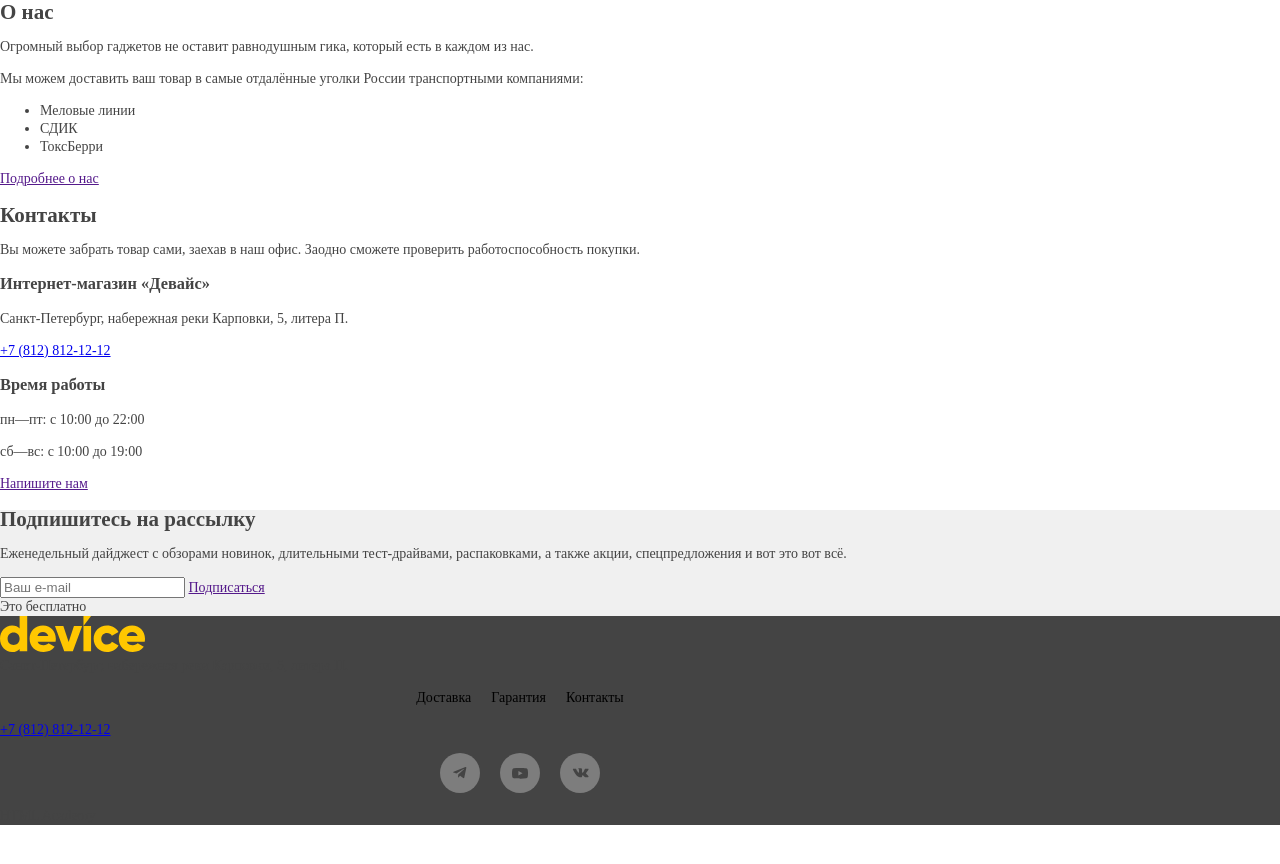
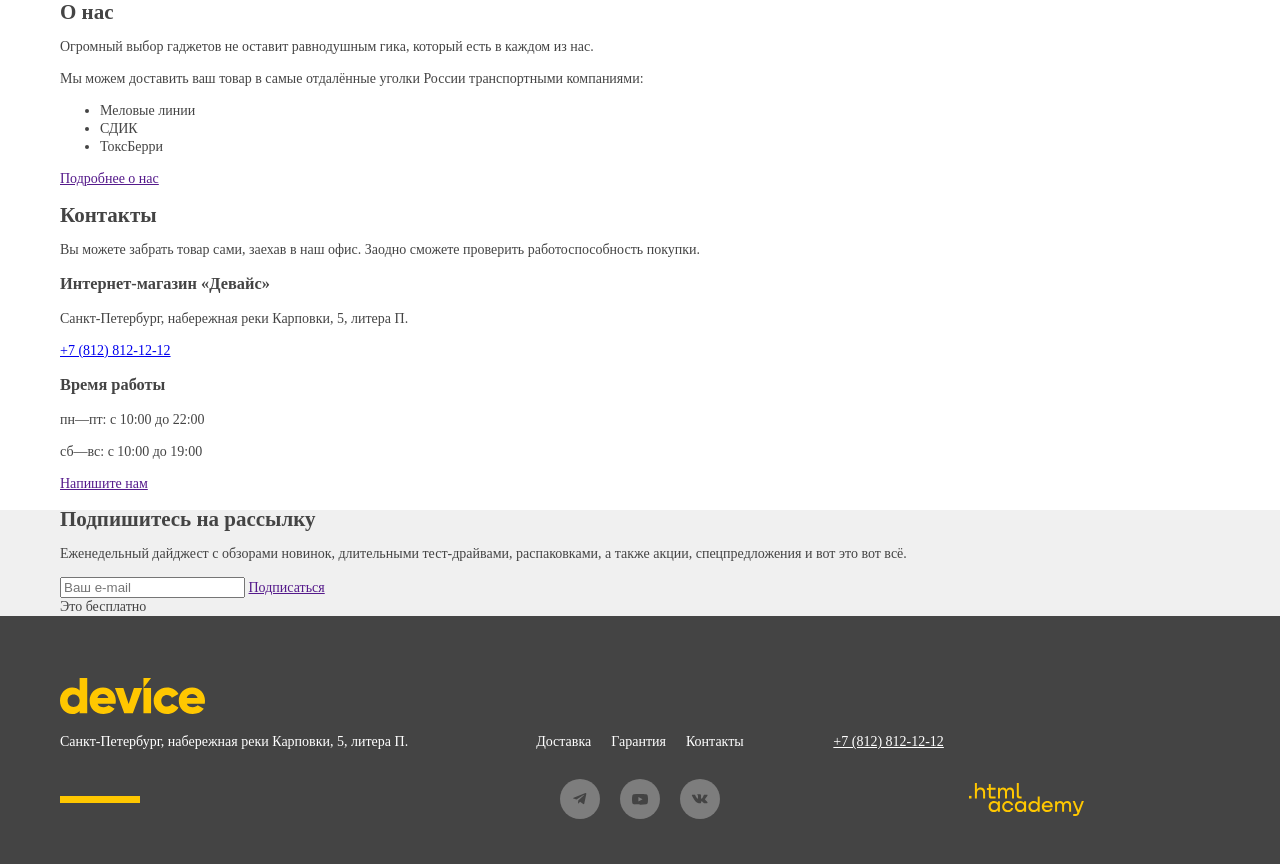
Before and after one commit to mutecross/device, a plain HTML site: page index.html in a window 1280 px wide. Shown: the part 790-1654 px from the top of the page. Before the commit the page ends 1615 px from the top, so only its background shows below. Drawn offline with Linux system fonts and the light colour scheme.

Commit message:
работа над футером

```diff
--- a/css/style.css
+++ b/css/style.css
@@ -29,6 +29,7 @@
   overflow: hidden;
 }
 
+/*--------------------------------------------------------*/
 .page {
   height: 100%;
 }
@@ -46,10 +47,13 @@
   background: var(--primary-bg-color);
 }
 
+/*--------------------------------------------------------*/
 .container {
-  width: 1000px;
+  width: 1160px;
+  margin: 0 auto;
 }
 
+/*--------------------------------------------------------*/
 .logo__link:hover {
   opacity: 0.6;
 }
@@ -58,10 +62,12 @@
   opacity: 0.3;
 }
 
+/*--------------------------------------------------------*/
 .header {
   background-color: var(--second-bg-color);
 }
 
+/*--------------------------------------------------------*/
 .personal {
   display: flex;
   justify-content: center;
@@ -104,11 +110,13 @@
   background-image: url("../images/icons/basket.svg");
 }
 
+/*--------------------------------------------------------*/
 .nav__list {
   display: flex;
   justify-content: center;
   align-items: center;
   gap: 20px;
+  padding: 0;
   list-style: none;
 }
 
@@ -117,6 +125,11 @@
   text-decoration: none;
 }
 
+.nav__link--secondary {
+  color: var(--special-text-color);
+}
+
+/*--------------------------------------------------------*/
 .main {
 
 }
@@ -133,15 +146,62 @@
   background-color: var(--light-bg-color);
 }
 
+/*--------------------------------------------------------*/
 .footer {
+  padding: 62px 0 61px;
   background-color: var(--special-bg-color);
+  color: var(--special-text-color);
  }
 
+.footer__inner {
+  display: grid;
+  justify-content: center;
+  align-items: center;
+  grid-template-columns: repeat(3, 1fr);
+}
+
+.footer__logo {
+  grid-column: span 3;
+}
+
+.footer__phone-link {
+  color: var(--special-text-color);
+}
+
+.footer__line {
+  display: flex;
+}
+
+.footer__line::before {
+  content: "";
+  width: 80px;
+  height: 7px;
+  background-color: #FFC700;
+}
+
+.footer__copyright-link {
+  display: flex;
+  justify-content: center;
+  align-items: center;
+}
+
+.footer__copyright-link::before {
+  content: "";
+  width: 115px;
+  height: 33px;
+  background-image: url("../images/icons/html-academy.svg");
+  background-position: center;
+  background-size: 100%;
+  background-repeat: no-repeat;
+}
+
+/*--------------------------------------------------------*/
 .social__list {
   display: flex;
   justify-content: center;
   align-items: center;
   gap: 20px;
+  padding: 0;
   list-style: none;
 }
 
--- a/index.html
+++ b/index.html
@@ -154,7 +154,7 @@
         <p>Вы можете забрать товар сами, заехав в наш офис. Заодно сможете проверить работоспособность покупки.</p>
         <h3>Интернет-магазин «Девайс»</h3>
         <p>Санкт-Петербург, набережная реки Карповки, 5, литера П.</p>
-        <a href="+78128121212">+7 (812) 812-12-12</a>
+        <a href="tel:+78128121212">+7 (812) 812-12-12</a>
         <h3>Время работы</h3>
         <p>пн—пт: с 10:00 до 22:00</p>
         <p>сб—вс: с 10:00 до 19:00</p>
@@ -176,6 +176,7 @@
 </main>
 <footer class="footer">
   <div class="container">
+    <div class="footer__inner">
       <div class="footer__logo logo">
         <a class="logo__link" href="index.html">
           <img class="logo__icon" src="images/icons/logo-footer.svg" width="145" height="36" alt="Логотип Девайс">
@@ -185,18 +186,18 @@
       <div class="footer__nav nav">
         <ul class="nav__list">
           <li class="nav__item">
-          <a class="nav__link" href="#">Доставка</a>
+            <a class="nav__link nav__link--secondary" href="#">Доставка</a>
           </li>
           <li class="nav__item">
-          <a class="nav__link" href="#">Гарантия</a>
+            <a class="nav__link nav__link--secondary" href="#">Гарантия</a>
           </li>
           <li class="nav__item">
-          <a class="nav__link" href="#">Контакты</a>
+            <a class="nav__link nav__link--secondary" href="#">Контакты</a>
           </li>
         </ul>
       </div>
       <div class="footer__phone">
-      <a href="+78128121212">+7 (812) 812-12-12</a>
+        <a class="footer__phone-link" href="tel:+78128121212">+7 (812) 812-12-12</a>
       </div>
       <div class="footer__line"></div>
       <div class="footer__social social">
@@ -212,7 +213,10 @@
           </li>
         </ul>
       </div>
-    <div class="footer__copyright">HTML Academy</div>
+      <div class="footer__copyright">
+        <a class="footer__copyright-link" href="https://htmlacademy.ru/intensive/htmlcss" title="Онлайн‑курс HTML и CSS. Профессиональная вёрстка сайтов" aria-label="Онлайн‑курс HTML и CSS. Профессиональная вёрстка сайтов"></a>
+      </div>
+    </div>
   </div>
 </footer>
 </body>
```
Also changed, not shown: images/icons/html-academy.svg (added). Lines whose indentation alone changed are shown as unchanged.
